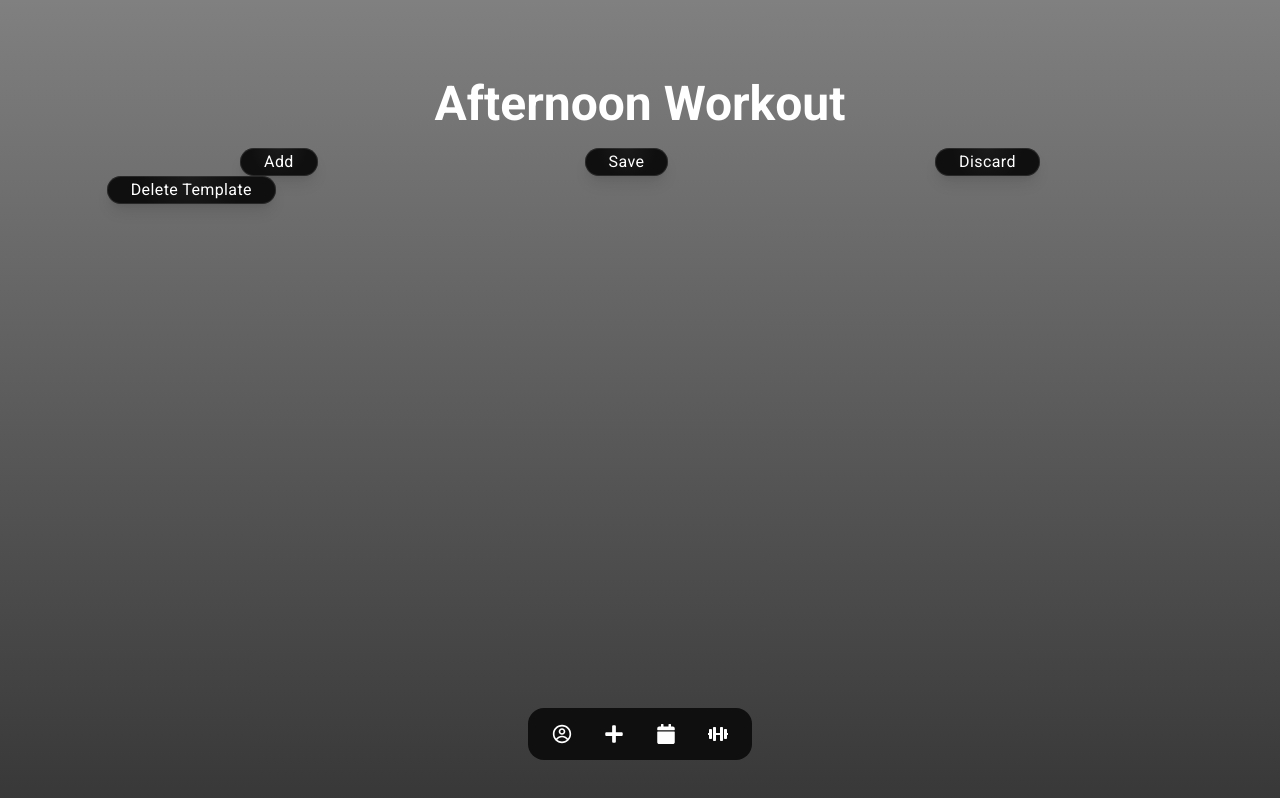
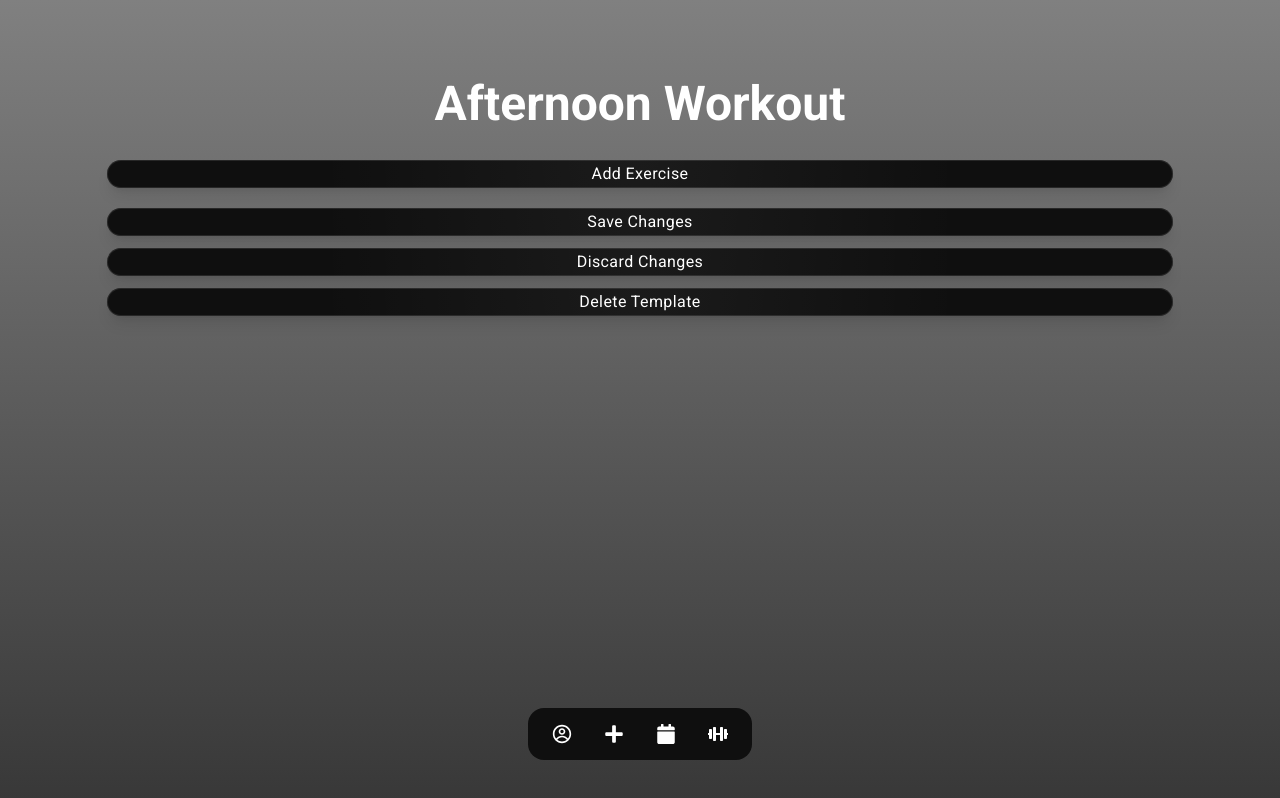
Before and after one commit to 04felixli/SlimPossible, a Next.js app: page /workout/templates/edit-template in a window 1280 px wide. Built offline with nearby package versions, Linux system fonts and the light colour scheme.

Commit message:
Implement: Delete workout template button

```diff
--- a/app/global components/Buttons/Button.tsx
+++ b/app/global components/Buttons/Button.tsx
@@ -6,6 +6,7 @@ import './button.css';
 interface Props {
     text: string;
     onClickFunction?: () => void; // Make onClickFunction optional
+    className?: string; // Additional styles if needed
 }
 
 const Button = (props: Props) => {
@@ -38,7 +39,7 @@ const Button = (props: Props) => {
                     mass: 0.1,
                 },
             }}
-            className="px-6 py-0.5 rounded-full relative radial-gradient shadow-lg"
+            className={`px-6 py-0.5 rounded-full relative radial-gradient shadow-lg ${props.className}`}
             onClick={onClick}
         >
             <span className="tracking-wide h-full w-full block relative linear-mask">
--- a/app/workout/components/WorkoutButtons.tsx
+++ b/app/workout/components/WorkoutButtons.tsx
@@ -12,11 +12,13 @@ interface Props {
     finishPopUpContent: IPopUp;
     cancelPopUpContent: IPopUp;
     onAddRedirectRoute: string; // The url path to redirect to after the user clicks 'add'
+    deleteButtonPopUpContent?: IPopUp;
 }
 
-const WorkoutButtons = ({ workout, setWorkout, finishPopUpContent, cancelPopUpContent, onAddRedirectRoute }: Props) => {
+const WorkoutButtons = ({ workout, setWorkout, finishPopUpContent, cancelPopUpContent, onAddRedirectRoute, deleteButtonPopUpContent }: Props) => {
     const [openCancelPopUp, setOpenCancelPopUp] = useState<boolean>(false);
     const [openFinishPopUp, setOpenFinishPopUp] = useState<boolean>(false);
+    const [openDeletePopUp, setOpenDeletePopUp] = useState<boolean>(false);
 
     enum action {
         complete = 'complete', // finish or save workout or workout template
@@ -36,14 +38,23 @@ const WorkoutButtons = ({ workout, setWorkout, finishPopUpContent, cancelPopUpCo
     }
 
     return (
-        <div className='flex justify-around mt-5'>
-            <Link href={onAddRedirectRoute}>
-                <Button text={'Add'} />
+        <div className='flex flex-col'>
+            <Link href={onAddRedirectRoute} className='mt-3 flex justify-center items-center'>
+                <Button text={'Add Exercise'} className='w-full' />
             </Link>
-            <Button text={finishPopUpContent.buttonText} onClickFunction={() => setOpenFinishPopUp(true)} />
-            <Button text={cancelPopUpContent.buttonText} onClickFunction={() => setOpenCancelPopUp(true)} />
+            <div className='mt-5 flex justify-center items-center'>
+                <Button text={finishPopUpContent.buttonText} onClickFunction={() => setOpenFinishPopUp(true)} className='w-full' />
+            </div>
+            <div className='mt-3 flex justify-center items-center'>
+                <Button text={cancelPopUpContent.buttonText} onClickFunction={() => setOpenCancelPopUp(true)} className='w-full' />
+            </div>
             {openCancelPopUp && <PopUp popUpContent={cancelPopUpContent} onDoIt={() => clearExercises(action.cancel)} onDontDoIt={() => setOpenCancelPopUp(false)} />}
             {openFinishPopUp && <PopUp popUpContent={finishPopUpContent} onDoIt={() => clearExercises(action.complete)} onDontDoIt={() => setOpenFinishPopUp(false)} />}
+            {deleteButtonPopUpContent &&
+                <div className='mt-3 flex justify-center items-center'>
+                    <Button text={deleteButtonPopUpContent.buttonText} onClickFunction={() => setOpenDeletePopUp(true)} className='w-full' />
+                </div>}
+            {openDeletePopUp && deleteButtonPopUpContent && <PopUp popUpContent={deleteButtonPopUpContent} onDoIt={() => clearExercises(action.complete)} onDontDoIt={() => setOpenDeletePopUp(false)} />}
         </div>
     )
 }
--- a/app/workout/components/popups/popup.css
+++ b/app/workout/components/popups/popup.css
@@ -8,6 +8,7 @@
     align-items: center;
     justify-content: center;
     background-color: rgba(0, 0, 0, 0.5);
+    z-index: 50;
     /* Optional: To add a background overlay */
 }
 
--- a/app/workout/templates/components/WorkoutButtonsWrapper.tsx
+++ b/app/workout/templates/components/WorkoutButtonsWrapper.tsx
@@ -11,6 +11,32 @@ interface Props {
 const WorkoutButtonsWrapper = ({ from }: Props) => {
     const { template, setTemplate } = useTemplate();
 
+    // edit-template pop-ups
+    const discardChangesToWorkoutTemplatePopUpContent: IPopUp = {
+        buttonText: 'Discard Changes',
+        header: 'Discard Changes?',
+        subHeading: 'Are you sure you want to discard all changes? All changes will be lost.',
+        doIt: 'Discard Changes',
+        noDontDoIt: 'Go Back'
+    }
+
+    const saveChangesToWorkoutTemplatePopUpContent: IPopUp = {
+        buttonText: 'Save Changes',
+        header: 'Save Changes?',
+        subHeading: 'This workout template will be updated.',
+        doIt: 'Save Changes',
+        noDontDoIt: 'Go Back'
+    }
+
+    const deleteWorkoutTemplatePopUpContent: IPopUp = {
+        buttonText: 'Delete Template',
+        header: 'Delete Workout Template?',
+        subHeading: 'This workout template will be deleted. This action is irreversible.',
+        doIt: 'Delete',
+        noDontDoIt: 'Go Back'
+    }
+
+    // add-template pop-ups
     const discardWorkoutTemplatePopUpContent: IPopUp = {
         buttonText: 'Discard',
         header: 'Discard Template?',
@@ -27,9 +53,17 @@ const WorkoutButtonsWrapper = ({ from }: Props) => {
         noDontDoIt: 'Go Back'
     }
 
+    if (from === "edit-template") {
+        return (
+            <WorkoutButtons workout={template} setWorkout={setTemplate} finishPopUpContent={saveChangesToWorkoutTemplatePopUpContent} cancelPopUpContent={discardChangesToWorkoutTemplatePopUpContent} deleteButtonPopUpContent={deleteWorkoutTemplatePopUpContent} onAddRedirectRoute={`/workout/templates/selectExercises?from=${from}`} />
+        )
+    }
+
+    // add-template page has no "Delete Template" option
     return (
         <WorkoutButtons workout={template} setWorkout={setTemplate} finishPopUpContent={saveWorkoutTemplatePopUpContent} cancelPopUpContent={discardWorkoutTemplatePopUpContent} onAddRedirectRoute={`/workout/templates/selectExercises?from=${from}`} />
     )
+
 }
 
 export default WorkoutButtonsWrapper
--- a/app/workout/templates/edit-template/page.tsx
+++ b/app/workout/templates/edit-template/page.tsx
@@ -11,7 +11,6 @@ const editTemplate = async () => {
             <ExistingTemplateName />
             <ExerciseTrackingCardsWrapper from={'edit-template'} />
             <WorkoutButtonsWrapper from={'edit-template'} />
-            <DeleteTemplateButton />
         </PageLayout>
     )
 }
```
